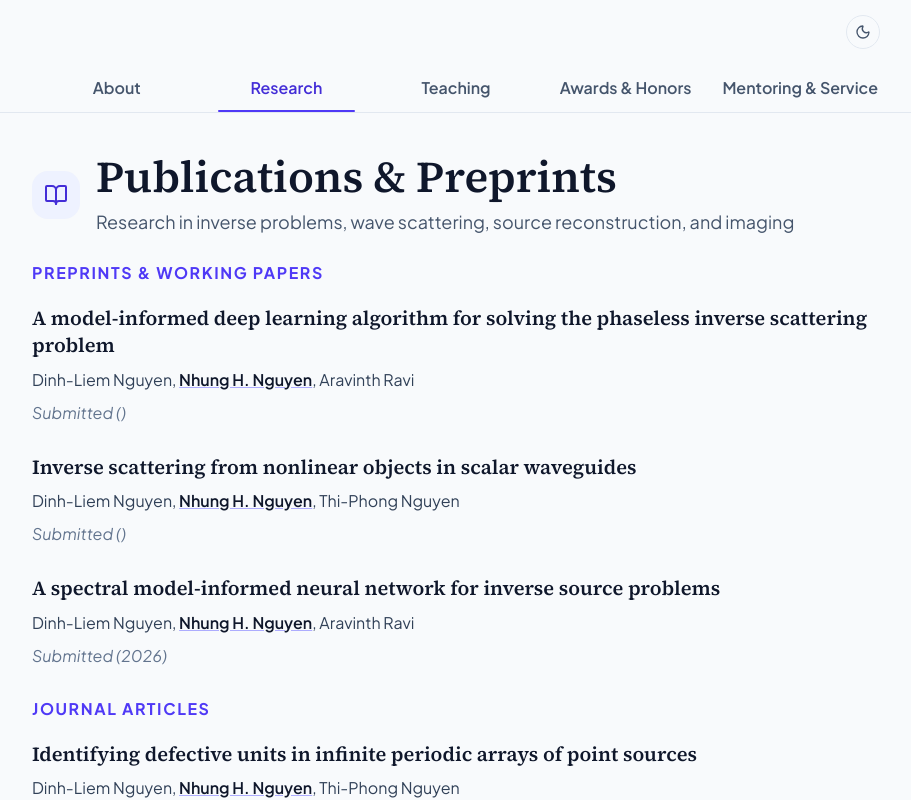
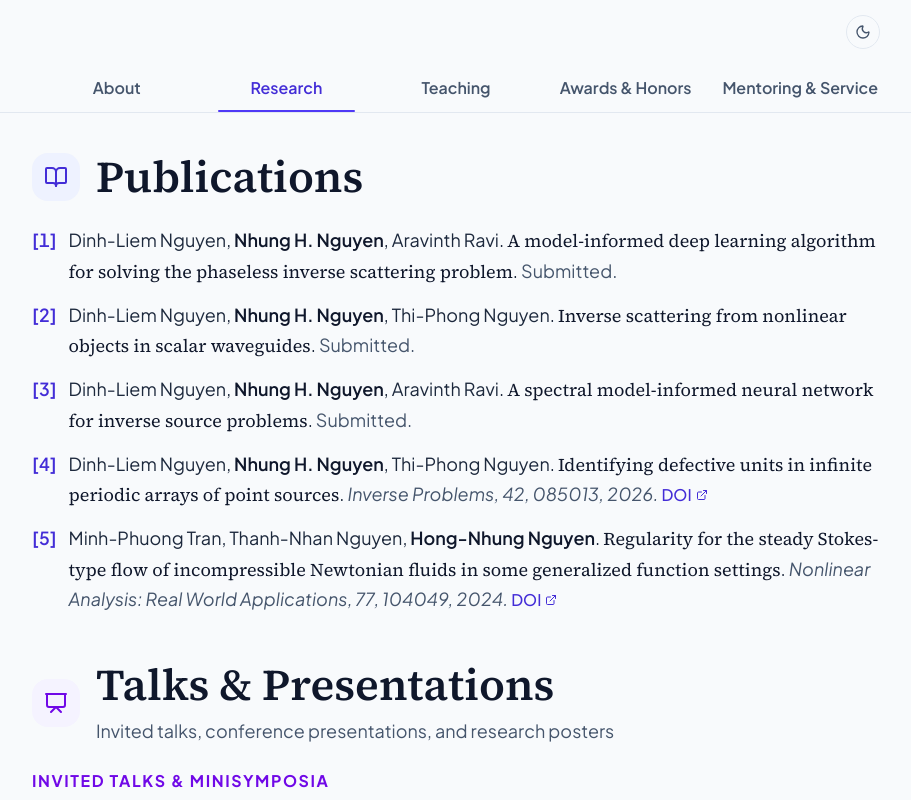
Before and after one commit to nhungnh-dot/nhungnh-dot.github.io, a React (Vite) app: page / in a window 1280 px wide. Both pictures are taken after a click on the tab "Research". Shown: the top 800 px of the page, without its empty margins (184-1095 px from the left). Built offline with nearby package versions, Linux system fonts and the light colour scheme.

Commit message:
Simplify research publications to CV-style numbered list

```diff
--- a/src/components/ResearchPublications.tsx
+++ b/src/components/ResearchPublications.tsx
@@ -7,94 +7,70 @@ interface ResearchProps {
   onOpenBibtex?: (pub: Publication) => void;
 }
 
-export const ResearchPublications: React.FC<ResearchProps> = () => {
-  const preprints = PUBLICATIONS_LIST.filter(p => p.status === 'submitted');
-  const published = PUBLICATIONS_LIST.filter(p => p.status === 'published');
+export const ResearchPublications: React.FC<ResearchProps> = () => (
+  <section id="research" className="pt-8 pb-5 sm:pt-10 sm:pb-6">
+    <div className="max-w-4xl mx-auto px-4 sm:px-6">
+      <div className="mb-5 sm:mb-6 flex items-center gap-4">
+        <span className="flex h-12 w-12 items-center justify-center rounded-2xl bg-indigo-50 text-indigo-700 dark:bg-indigo-950/40 dark:text-indigo-300">
+          <BookOpen className="h-6 w-6" aria-hidden="true" />
+        </span>
+        <h2 className="text-3xl sm:text-4xl font-bold text-slate-900 dark:text-slate-50 font-serif-academic">
+          Publications
+        </h2>
+      </div>
 
-  const renderPubItem = (pub: Publication) => (
+      <ol className="space-y-3 sm:space-y-3.5 list-none">
+        {PUBLICATIONS_LIST.map((pub, index) => (
           <li
             key={pub.id}
             id={`publication-${pub.id}`}
-        className="py-1"
+            className="flex items-start gap-3 text-sm sm:text-base leading-relaxed"
           >
-        <div className="flex flex-col gap-2">
-          <h4 className="text-base sm:text-lg font-semibold text-slate-900 dark:text-slate-100 font-serif-academic leading-snug">
-            {pub.title}
-          </h4>
-
-          <p className="text-sm text-slate-700 dark:text-slate-300">
-            {pub.authors.map((author, i) => {
+            <span className="shrink-0 font-semibold tabular-nums text-indigo-700 dark:text-indigo-300">
+              [{index + 1}]
+            </span>
+            <div className="min-w-0 text-slate-800 dark:text-slate-200">
+              {pub.authors.map((author, authorIndex) => {
                 const isNhung = author.includes('Nhung H. Nguyen') || author.includes('Hong-Nhung Nguyen');
                 return (
-                <React.Fragment key={i}>
-                  {i > 0 && ', '}
+                  <React.Fragment key={author}>
+                    {authorIndex > 0 && ', '}
                     {isNhung ? (
-                    <span className="font-semibold text-slate-900 dark:text-slate-100 underline decoration-indigo-500/50">
+                      <span className="font-semibold text-slate-900 dark:text-slate-100">
                         {author}
                       </span>
                     ) : (
-                    <span>{author}</span>
+                      author
                     )}
                   </React.Fragment>
                 );
               })}
-          </p>
-
-          <div className="flex flex-wrap items-center gap-3 text-sm text-slate-500 dark:text-slate-400">
-            <span className="italic leading-relaxed">{pub.venue} ({pub.year})</span>
+              {'. '}
+              <span className="font-medium text-slate-900 dark:text-slate-100 font-serif-academic">
+                {pub.title}
+              </span>
+              {'. '}
+              <span className={pub.status === 'published' ? 'italic text-slate-600 dark:text-slate-400' : 'text-slate-600 dark:text-slate-400'}>
+                {pub.venue}.
+              </span>
               {pub.doi && (
+                <>
+                  {' '}
                   <a
                     href={`https://doi.org/${pub.doi}`}
                     target="_blank"
                     rel="noopener noreferrer"
-                className="inline-flex items-center gap-1 rounded-full bg-indigo-50 px-3 py-1 text-sm font-medium text-indigo-700 hover:bg-indigo-100 dark:bg-indigo-950/50 dark:text-indigo-300 dark:hover:bg-indigo-950"
+                    className="inline-flex items-center gap-1 text-sm font-medium text-indigo-700 hover:underline dark:text-indigo-300"
+                    aria-label={`DOI for ${pub.title}`}
                   >
-                <span>DOI</span>
-                <ExternalLink className="w-3.5 h-3.5" />
+                    DOI <ExternalLink className="h-3 w-3" aria-hidden="true" />
                   </a>
+                </>
               )}
             </div>
-        </div>
           </li>
-  );
-
-  return (
-    <section id="research" className="pt-8 pb-5 sm:pt-10 sm:pb-6">
-      <div className="max-w-4xl mx-auto px-4 sm:px-6">
-        <div className="mb-5 sm:mb-6">
-          <div className="flex items-center gap-4">
-            <span className="flex h-12 w-12 items-center justify-center rounded-2xl bg-indigo-50 text-indigo-700 dark:bg-indigo-950/40 dark:text-indigo-300">
-              <BookOpen className="h-6 w-6" aria-hidden="true" />
-            </span>
-            <div>
-              <h2 className="text-3xl sm:text-4xl font-bold text-slate-900 dark:text-slate-50 font-serif-academic">
-                Publications & Preprints
-              </h2>
-              <p className="text-sm sm:text-base text-slate-600 dark:text-slate-400 mt-1.5 leading-relaxed">
-                Research in inverse problems, wave scattering, source reconstruction, and imaging
-              </p>
-            </div>
-          </div>
-        </div>
-
-        <div className="mb-5 sm:mb-6">
-          <h3 className="text-sm uppercase tracking-widest text-indigo-600 dark:text-indigo-400 font-bold mb-4">
-            Preprints & Working Papers
-          </h3>
-          <ol className="space-y-4 sm:space-y-5 list-none">
-            {preprints.map(renderPubItem)}
+        ))}
       </ol>
-        </div>
-
-        <div>
-          <h3 className="text-sm uppercase tracking-widest text-indigo-600 dark:text-indigo-400 font-bold mb-4">
-            Journal Articles
-          </h3>
-          <ol className="space-y-4 sm:space-y-5 list-none">
-            {published.map(renderPubItem)}
-          </ol>
-        </div>
     </div>
   </section>
 );
-};
```
Lines whose indentation alone changed are shown as unchanged.
